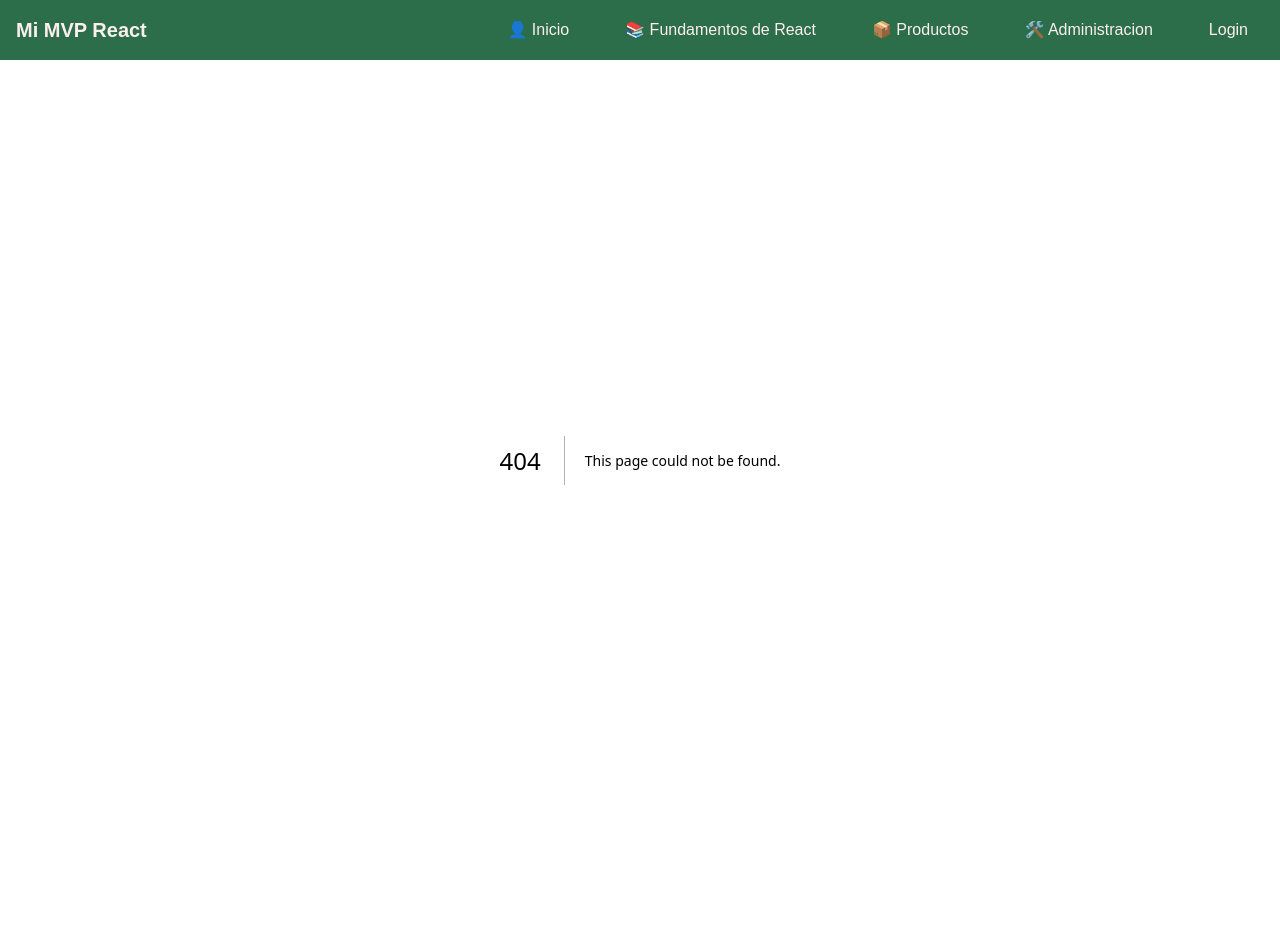
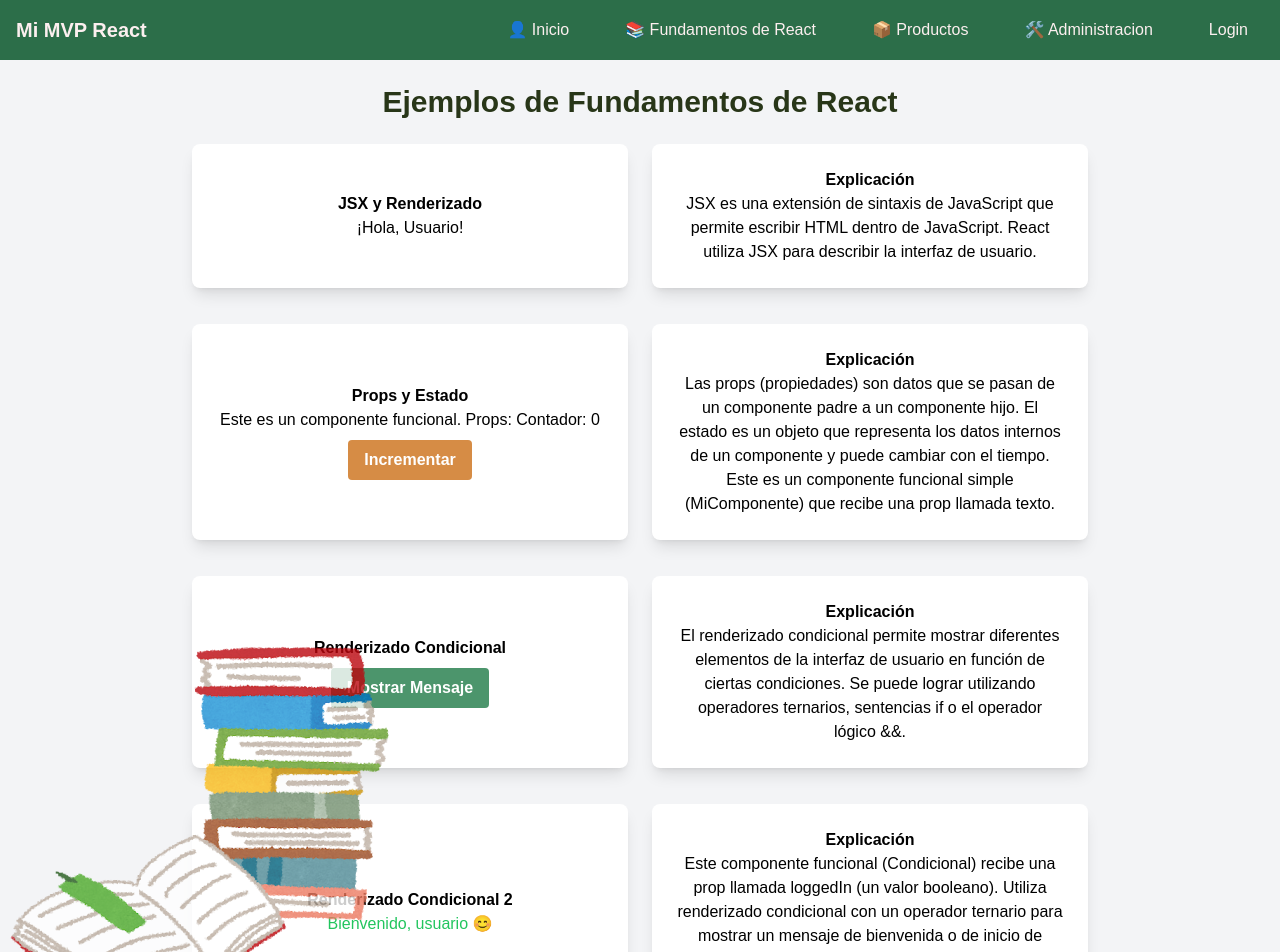
Before and after one commit to ign-mendezs/mi-proyecto-react, a Next.js app: page /basics-react in a window 1280 px wide. Before the commit this address had no page. Shown: the top 952 px of the page. Before the commit the page ends 860 px from the top, so only its background shows below. Built offline with nearby package versions, Linux system fonts and the light colour scheme.

Commit message:
refactor file names and paths

```diff
--- a/src/components/Navbar.js
+++ b/src/components/Navbar.js
@@ -21,17 +21,17 @@
             </Link>
           </li>
           <li>
-            <Link href="/fundamentos-react" className="hover:bg-green-800 px-4 py-2 rounded transition">
+            <Link href="/basics-react" className="hover:bg-green-800 px-4 py-2 rounded transition">
               📚 Fundamentos de React
             </Link>
           </li>
           <li>
-            <Link href="/productos" className="hover:bg-green-800 px-4 py-2 rounded transition">
+            <Link href="/products" className="hover:bg-green-800 px-4 py-2 rounded transition">
               📦 Productos
             </Link>
           </li>
           <li>
-            <Link href="/administrador" className="hover:bg-green-800 px-4 py-2 rounded transition">
+            <Link href="/administrator" className="hover:bg-green-800 px-4 py-2 rounded transition">
               🛠️ Administracion
             </Link>
           </li>
--- a/src/components/MiComponente.js
+++ b/src/components/basics-examples/Component.js
@@ -1,6 +1,6 @@
 import React from 'react';
 
-function MiComponente(props) {
+function Component(props) {
   return (
     <div>
       <p>Este es un componente funcional. Props: {props.texto}</p>
@@ -8,4 +8,4 @@
   );
 }
 
-export default MiComponente;
+export default Component;
--- a/src/components/Condicional.js
+++ b/src/components/basics-examples/Condicional2.js
@@ -1,4 +1,4 @@
-const Condicional = ({ loggedIn }) => {
+const Condicional2 = ({ loggedIn }) => {
     return (
       <div>
         {loggedIn ? (
@@ -10,4 +10,4 @@
     );
   };
 
-  export default Condicional;
+  export default Condicional2;
--- a/src/pages/administrador.js
+++ b/src/pages/administrator.js
@@ -1,4 +1,4 @@
-import React, { useEffect, useContext } from 'react';
+import React from 'react';
 import withAuthProtection from '../components/withAuthProtection';
 
 function Administrador() {
--- a/src/pages/fundamentos-react.js
+++ b/src/pages/basics-react.js
@@ -1,8 +1,8 @@
 import React, { useState, Profiler } from 'react';
-import MiComponente from '../components/MiComponente';
-import Condicional from "../components/Condicional";
+import Component from '../components/basics-examples/Component';
+import Condicional2 from "../components/basics-examples/Condicional2";
 import ThemeSwitcher from '../components/ThemeSwitcher';
-import RedirectExample from '../components/RedirectExample';
+import RedirectExample from '../components/basics-examples/RedirectExample';
 import { ThemeProvider } from '../context/ThemeContext';
 
 function FundamentosReact() {
@@ -39,7 +39,7 @@
             <div className="col-span-2 flex gap-x-6">
               <div className="card w-1/3 flex flex-col items-center justify-center">
                 <h2 className='font-bold'>Props y Estado</h2>
-                <MiComponente texto={`Contador: ${contador}`} />
+                <Component texto={`Contador: ${contador}`} />
                 <button className="btn btn-blue" onClick={() => setContador(contador + 1)}>
                   Incrementar
                 </button>
@@ -70,7 +70,7 @@
             <div className="col-span-2 flex gap-x-6">
               <div className="card w-1/3 flex flex-col items-center justify-center">
                 <h2 className='font-bold'>Renderizado Condicional 2</h2>
-                <Condicional loggedIn={true} />
+                <Condicional2 loggedIn={true} />
               </div>
               <div className="card w-2/3 py-4">
                 <h2 className='font-bold'>Explicación</h2>
```
Also changed, not shown: public/fondos/ghost_writer.png (added), src/components/basics-examples/RedirectExample.js (renamed from src/components/RedirectExample.js), src/components/forms/LoginForm.js (renamed from src/components/LoginForm.js), src/components/forms/LogoutButton.js (renamed from src/components/LogoutButton.js), src/components/forms/RegisterForm.js (renamed from src/components/RegisterForm.js), src/pages/products.js (renamed from src/pages/productos.js), 1 other file (tests, documents, lock files or other folders).
